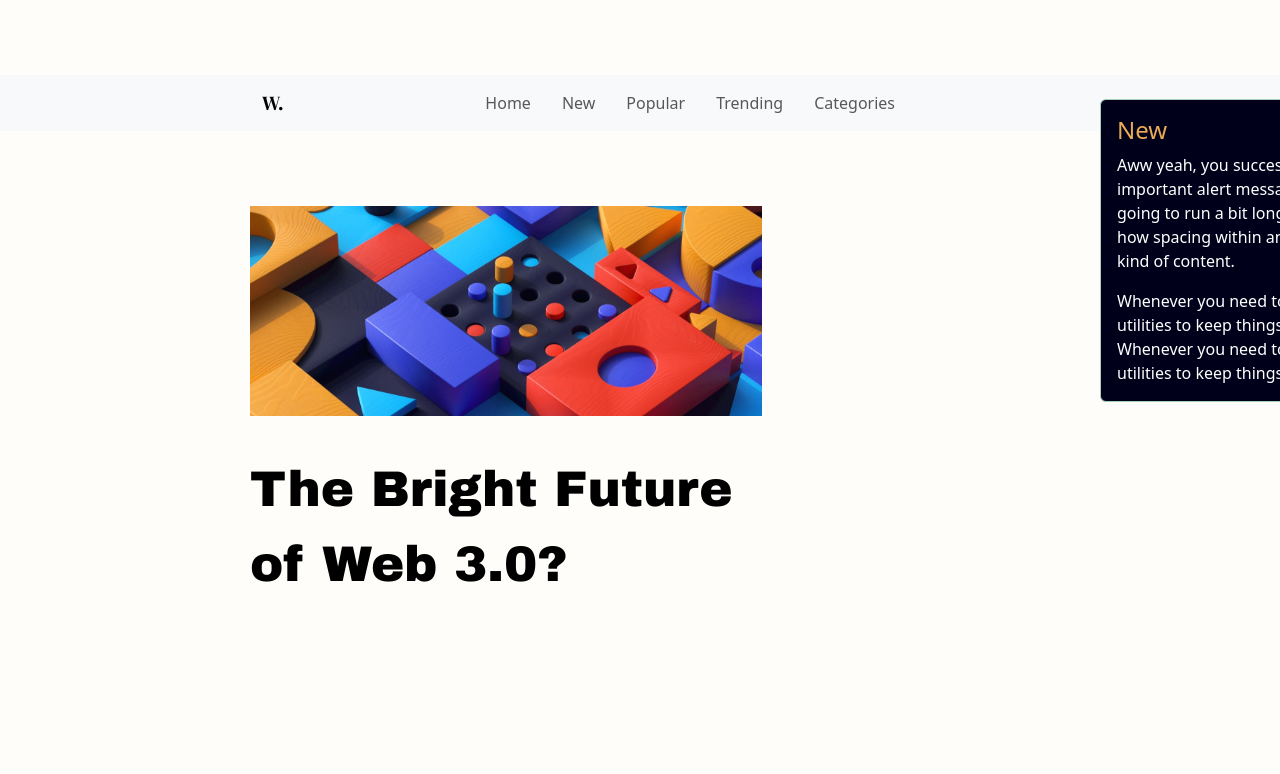
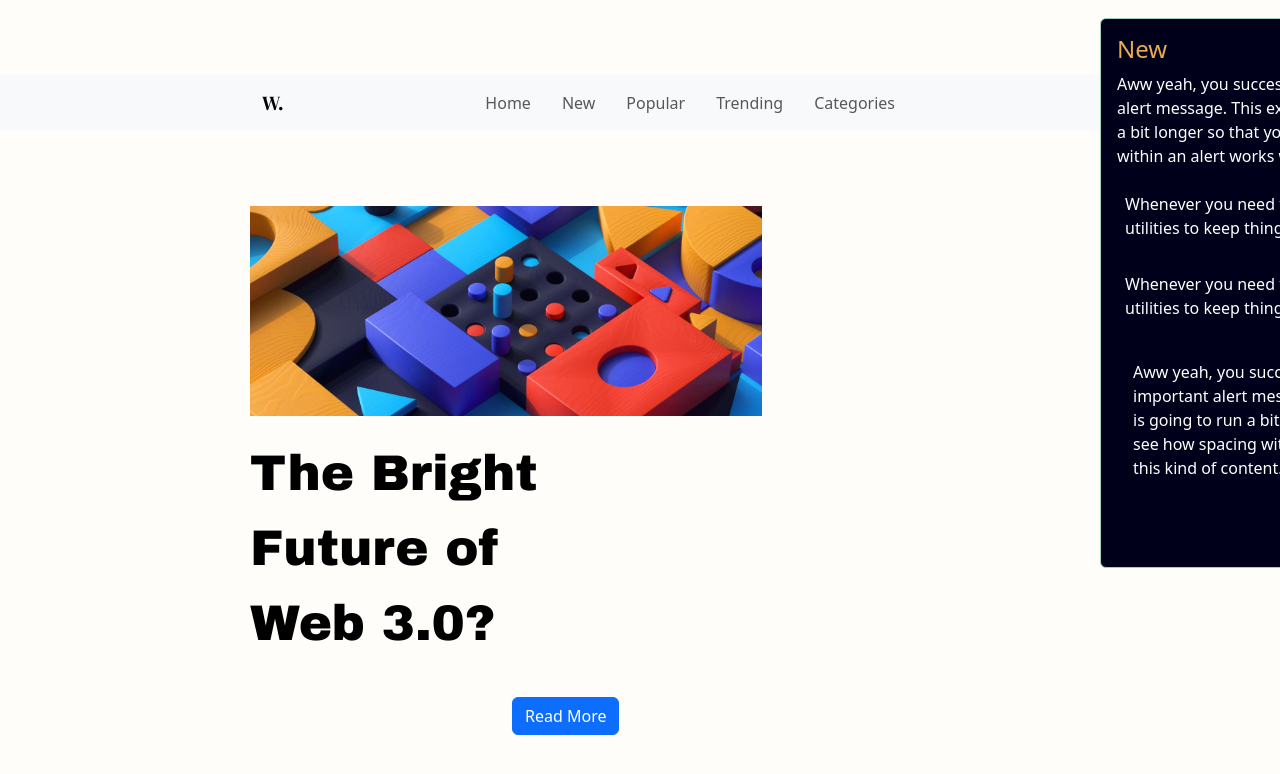
Before and after one commit to rbrandon087/new-homepage, a React (Create React App) app in the folder client/news/: page / in a window 1280 px wide. Shown: the top 774 px of the page. Built offline with nearby package versions, Linux system fonts and the light colour scheme.

Commit message:
adjusting my css for my content

```diff
--- a/client/news/src/components/Navbar.css
+++ b/client/news/src/components/Navbar.css
@@ -24,6 +24,7 @@
 
   .navbar {
     margin-top: 75px;
+    position: fixed;
 
   }
   .navbar-custom {
--- a/client/news/src/pages/Home.tsx
+++ b/client/news/src/pages/Home.tsx
@@ -14,14 +14,23 @@ const Home: React.FunctionComponent<IHomeProps> = ({ name, paragraph }) => {
   return (
     <div>
       <h1> {name}</h1>
-      {/* Shapes image above*/}
+      {/* Shapes image*/}
       <img className="shapes-image" src={Shapes} alt="Shape image" />
       {/* Text  info here */}
+      <div className="content">
         <section>
           <p className="big-text">The Bright Future of Web 3.0? {paragraph}</p>
           <p className="big-info"></p>
         </section>
+      </div>
+      <div className="button-container">
+        {/* Button  */}
+        <button type="button" className="btn btn-primary">
+          Read More
+        </button>
+      </div>
       {/* Info section here*/}
+      <div>
         <div className="alert alert-success" role="alert">
           <h4 className="alert-heading">New</h4>
           <p>
@@ -29,14 +38,21 @@ const Home: React.FunctionComponent<IHomeProps> = ({ name, paragraph }) => {
             example text is going to run a bit longer so that you can see how
             spacing within an alert works with this kind of content.
           </p>
-        <p className="mb-0">
+          <p className="p-2">
             Whenever you need to, be sure to use margin utilities to keep things
             nice and tidy.
           </p>
-        <p className="mb-0">
+          <p className="p-2">
             Whenever you need to, be sure to use margin utilities to keep things
             nice and tidy.
           </p>
+
+          <p className="p-3">
+            Aww yeah, you successfully read this important alert message. This
+            example text is going to run a bit longer so that you can see how
+            spacing within an alert works with this kind of content.
+          </p>
+        </div>
       </div>
     </div>
   );
--- a/client/news/src/styles/Home.css
+++ b/client/news/src/styles/Home.css
@@ -12,14 +12,19 @@
 .alert {
     width: 30%; /* Adjust this value to make the alert smaller in width*/
     padding: 100px 50px; /* Adjust this value to make the alert taller */
-    margin-top: -333px; /* Adjust this value to push the alert up */
+    margin-top: -717px; /* Adjust this value to push the alert up */
     margin-left: 1100px; /* Adjust this value to push the alert down */
+    width: 400px;
+    height: 550px;
     background-color: hsl(240, 100%, 5%) !important;
-    position: absolute;
 }
 
 p {
     color: white;
+}
+
+.p-3 {
+    margin-right: 5px;
 }
 
 .alert-heading {
@@ -27,11 +32,15 @@ p {
 }
 
 .big-text {
-    position: absolute;
     color: black;
     font-family: "Archivo Black", sans-serif;
     font-size: 50px;
     margin-top: 20px;
     margin-left: 250px;
-    width: 500px;
+    width: 350px;
 }
+
+.btn {
+    margin-left: 40%;
+    margin-top: 20px;
+}
```
Lines whose indentation alone changed are shown as unchanged.
